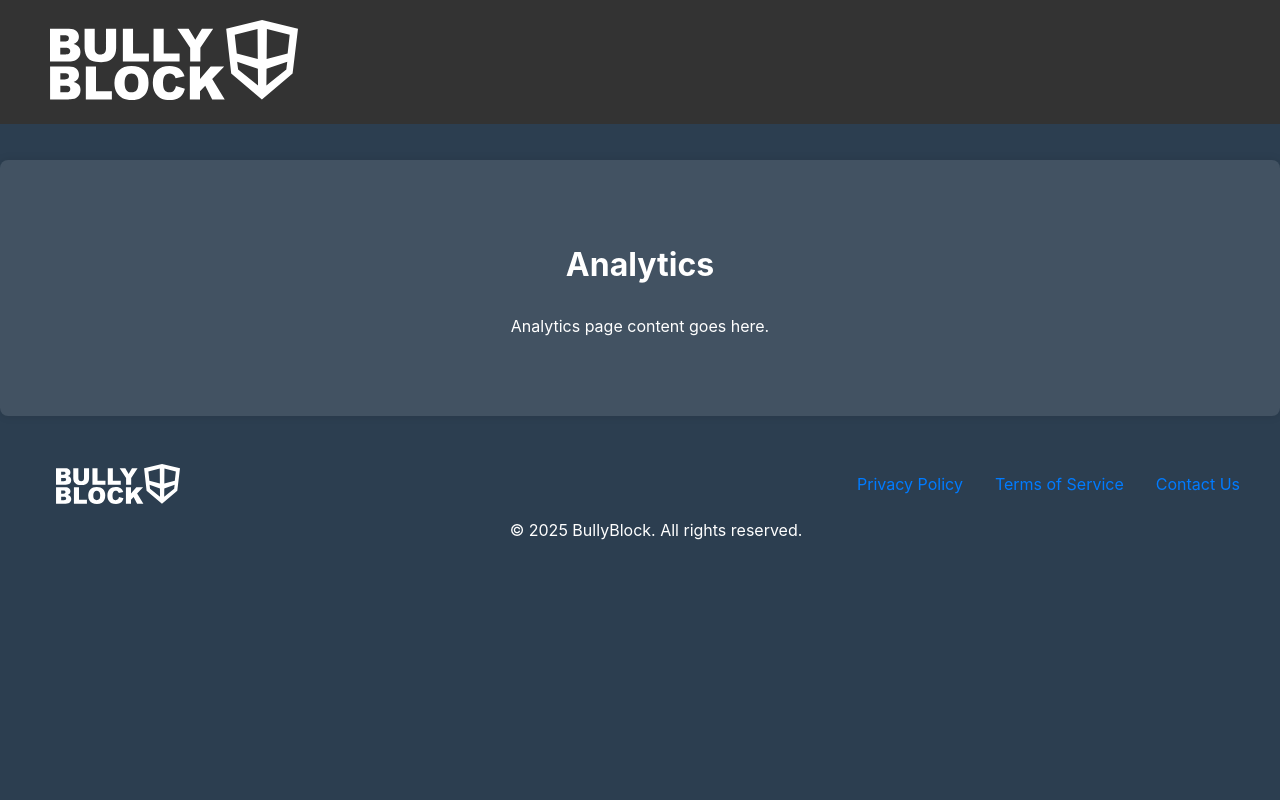
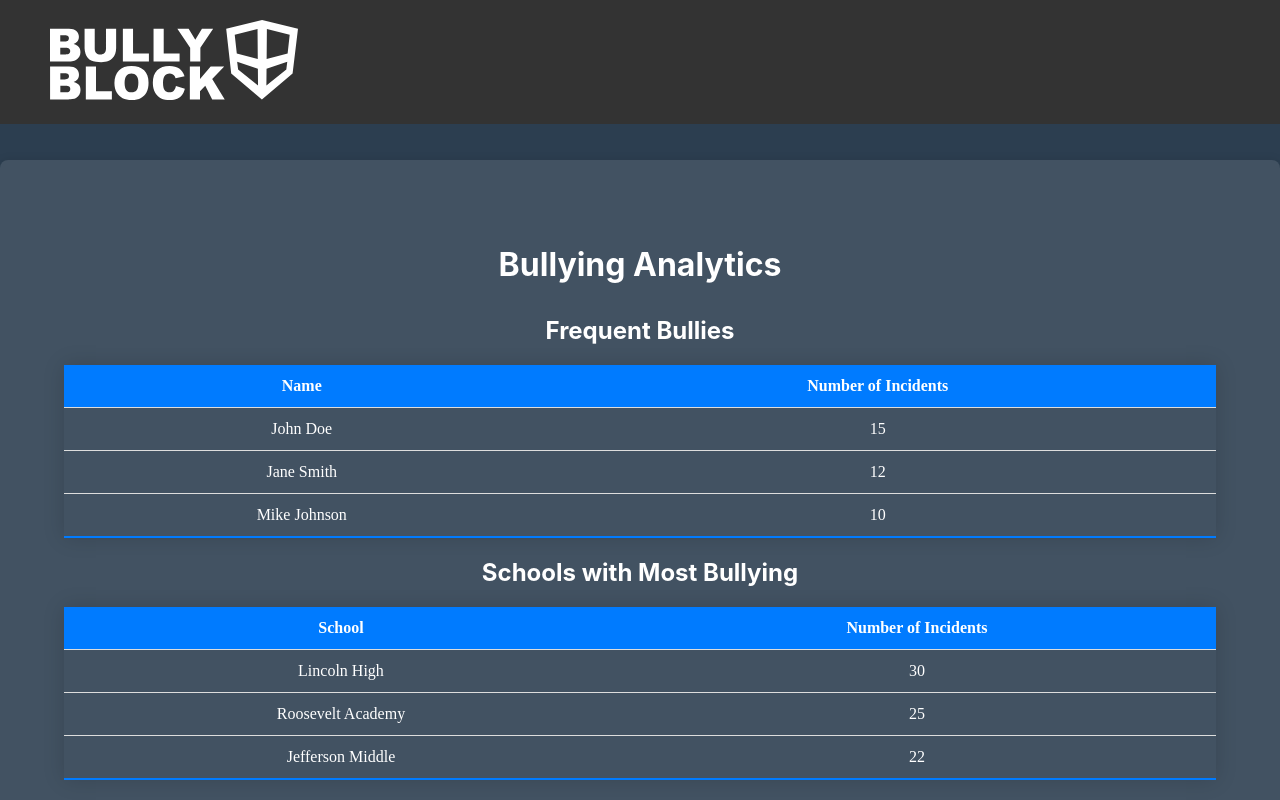
Before and after one commit to jcast046/Bully_Block_Project, a React (Create React App) app in the folder bullyblock-dashboard/: page /analytics in a window 1280 px wide. Shown: the top 800 px of the page. Built offline with nearby package versions, Linux system fonts and the light colour scheme.

Commit message:
Initial Analytics Page with mock data and initial notification button

```diff
--- /dev/null
+++ b/bullyblock-dashboard/src/Analytics.css
@@ -0,0 +1,45 @@
+.analytics-container {
+    padding: 4em;
+    text-align: center;
+}
+
+.analytics-table {
+    width: 100%;
+    border-collapse: collapse;
+    margin: 20px 0;
+    font-size: 1em;
+    font-family: 'Arial, sans-serif';
+    min-width: 600px;
+    box-shadow: 0 0 20px rgba(0, 0, 0, 0.15);
+}
+
+.analytics-table thead tr {
+    background-color: #007bff; /* Blue header */
+    color: #ffffff;
+    text-align: left;
+    border-bottom: 1px solid #dddddd;
+}
+
+.analytics-table th,
+.analytics-table td {
+    padding: 12px 15px;
+    text-align: center;
+}
+
+.analytics-table tbody tr {
+    border-bottom: 1px solid #dddddd;
+}
+
+.analytics-table tbody tr:last-of-type {
+    border-bottom: 2px solid #007bff;
+}
+
+.analytics-table tbody tr.active-row {
+    font-weight: bold;
+    color: #dddddd;
+}
+
+.analytics-table tbody tr.no-data {
+    background-color: #f3f3f34b;
+    color: #dddddd;
+}
--- a/bullyblock-dashboard/src/components/common/Navbar.js
+++ b/bullyblock-dashboard/src/components/common/Navbar.js
@@ -4,6 +4,7 @@ import './Navbar.css';
 import logo from '../../assets/images/logo3-white.svg';
 import { AuthContext } from '../../AuthContext';
 import Button from '../common/Button';
+/*import NotificationPopUp from '../common/NotificationPopUp'; */
 
 const Navbar = () => {
     // State to track whether the menu is open or closed
--- a/bullyblock-dashboard/src/pages/Analytics.js
+++ b/bullyblock-dashboard/src/pages/Analytics.js
@@ -1,11 +1,103 @@
-import React from 'react';
+import React, { useState, useEffect } from 'react';
 import '../App.css';
+import '../Analytics.css';
 
 const Analytics = () => {
+    const [analyticsData, setAnalyticsData] = useState(null);
+    const [loading, setLoading] = useState(true);
+
+    useEffect(() => {
+        // Mock data simulating API response
+        const mockAnalyticsData = {
+            frequentBullies: [
+                { name: "John Doe", incidents: 15 },
+                { name: "Jane Smith", incidents: 12 },
+                { name: "Mike Johnson", incidents: 10 },
+            ],
+            schoolsMostBullying: [
+                { school: "Lincoln High", incidents: 30 },
+                { school: "Roosevelt Academy", incidents: 25 },
+                { school: "Jefferson Middle", incidents: 22 },
+            ],
+            datesHighestBullying: [
+                { date: "2025-01-10", incidents: 10 },
+                { date: "2025-02-14", incidents: 9 },
+                { date: "2025-03-05", incidents: 8 },
+            ]
+        };
+
+        // Simulate loading delay
+        setTimeout(() => {
+            setAnalyticsData(mockAnalyticsData);
+            setLoading(false);
+        }, 1000);
+    }, []);
+
     return (
         <div className="analytics-container">
-            <h1>Analytics</h1>
-            <p>Analytics page content goes here.</p>
+            <h1>Bullying Analytics</h1>
+            {loading ? (
+                <p>Loading analytics...</p>
+            ) : (
+                <>
+                    {/* Frequent Bullies */}
+                    <h2>Frequent Bullies</h2>
+                    <table className="analytics-table">
+                        <thead>
+                            <tr>
+                                <th>Name</th>
+                                <th>Number of Incidents</th>
+                            </tr>
+                        </thead>
+                        <tbody>
+                            {analyticsData.frequentBullies.map((bully, index) => (
+                                <tr key={index}>
+                                    <td>{bully.name}</td>
+                                    <td>{bully.incidents}</td>
+                                </tr>
+                            ))}
+                        </tbody>
+                    </table>
+
+                    {/* Schools with Most Bullying Incidents */}
+                    <h2>Schools with Most Bullying</h2>
+                    <table className="analytics-table">
+                        <thead>
+                            <tr>
+                                <th>School</th>
+                                <th>Number of Incidents</th>
+                            </tr>
+                        </thead>
+                        <tbody>
+                            {analyticsData.schoolsMostBullying.map((school, index) => (
+                                <tr key={index}>
+                                    <td>{school.school}</td>
+                                    <td>{school.incidents}</td>
+                                </tr>
+                            ))}
+                        </tbody>
+                    </table>
+
+                    {/* Dates with Highest Bullying Rates */}
+                    <h2>Dates with Highest Bullying Rates</h2>
+                    <table className="analytics-table">
+                        <thead>
+                            <tr>
+                                <th>Date</th>
+                                <th>Number of Incidents</th>
+                            </tr>
+                        </thead>
+                        <tbody>
+                            {analyticsData.datesHighestBullying.map((date, index) => (
+                                <tr key={index}>
+                                    <td>{new Date(date.date).toLocaleDateString()}</td>
+                                    <td>{date.incidents}</td>
+                                </tr>
+                            ))}
+                        </tbody>
+                    </table>
+                </>
+            )}
         </div>
     );
 };
```
Also changed, not shown: bullyblock-dashboard/src/components/common/Navbar.css (+46 -0 lines), bullyblock-dashboard/src/components/common/NotificationPopUp.css (added, +58 -0 lines), bullyblock-dashboard/src/components/common/NotificationPopUp.js (+42 -0 lines).
